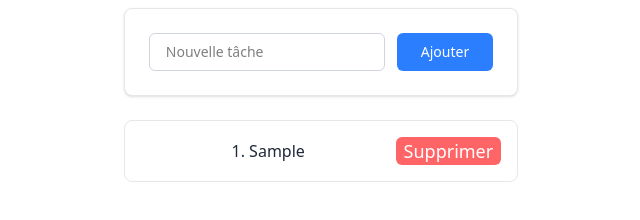
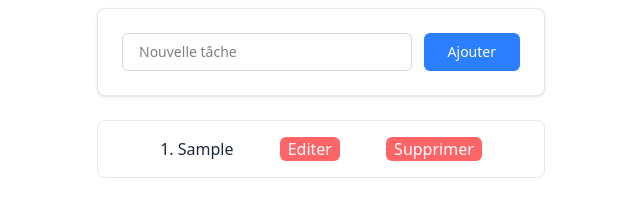
Before and after one commit to mxou/To-do-list-Typescript, a website with bundled scripts: page index.html in a window 1280 px wide. Both pictures are taken after typing "Sample" into the empty fields and a click on the button "Ajouter". Shown: the part 72-292 px from the top of the page, without its empty margins (319-959 px from the left). Built offline with nearby package versions, Linux system fonts and the light colour scheme.

Commit message:
edit feature

```diff
--- a/index.html
+++ b/index.html
@@ -21,7 +21,7 @@
       </div>
     </div>
 
-    <ul id="task_list" class="w-full max-w-md space-y-2"></ul>
+    <ul id="task_list" class="w-3xl max-w-md space-y-2"></ul>
     <script type="module" src="./dist/index.js"></script>
   </body>
 </html>
--- a/src/index.ts
+++ b/src/index.ts
@@ -26,26 +26,42 @@ function deleteTask(id: number): void {
   tasks = tasks.filter((task) => task.id !== id); // garde toutes sauf celle avec le bon id
   renderTasks();
 }
+
+function editTask(task: Task): void {
+  const newTitle = prompt("Nouveau nom de tâche", task.title);
+  if (newTitle && newTitle.trim() !== "") {
+    task.title = newTitle.trim();
+    renderTasks();
+  }
+}
+
 function renderTasks(): void {
   const ul = document.querySelector("#task_list") as HTMLUListElement;
   ul.innerHTML = "";
   tasks.forEach((task) => {
     const li = document.createElement("li");
-    li.className = `group bg-white rounded-lg border border-gray-200 p-4 flex items-center justify-between hover:shadow-md transition-shadow cursor-pointer ${
+    li.className = `group bg-white rounded-lg border border-gray-200 p-4 flex items-center justify-evenly hover:shadow-md transition-shadow cursor-pointer ${
       task.done ? "opacity-60" : ""
     }`;
 
     const deleteButton = document.createElement("button");
     deleteButton.innerHTML = "Supprimer";
-    deleteButton.className = "text-white rounded-md cursor-pointer px-2 bg-red-400 hover:text-red-50 flex items-center justify-center text-lg font-light ";
+    deleteButton.className = "text-white text-base rounded-md cursor-pointer px-2 bg-red-400 hover:text-red-50 flex items-center justify-center font-light ";
     deleteButton.addEventListener("click", (e) => {
       e.stopPropagation(); // ⚡ évite de déclencher le "done"
       deleteTask(task.id);
     });
 
+    const editButton = document.createElement("button");
+    editButton.innerHTML = "Editer";
+    editButton.className = "text-white text-base rounded-md cursor-pointer px-2 bg-red-400 hover:text-red-50 flex items-center justify-center font-light ";
+    editButton.addEventListener("click", (e) => {
+      e.stopPropagation(); // ⚡ évite de déclencher le "done"
+      editTask(task);
+    });
     const text = document.createElement("span");
     text.textContent = `${task.id}. ${task.title}`;
-    text.className = `flex-1 text-gray-800 ${task.done ? "line-through text-gray-500" : ""}`;
+    text.className = ` text-gray-800 ${task.done ? "line-through text-gray-500" : ""}`;
 
     // li.textContent = `${task.id} . [${task.done ? "x" : ""}] ${task.title}`;
     if (task.done) {
@@ -54,6 +70,7 @@ function renderTasks(): void {
     }
 
     li.appendChild(text);
+    li.appendChild(editButton);
     li.appendChild(deleteButton);
 
     li.addEventListener("click", () => {
```
Also changed, not shown: dist/index.js, src/output.css, 1 other file.
